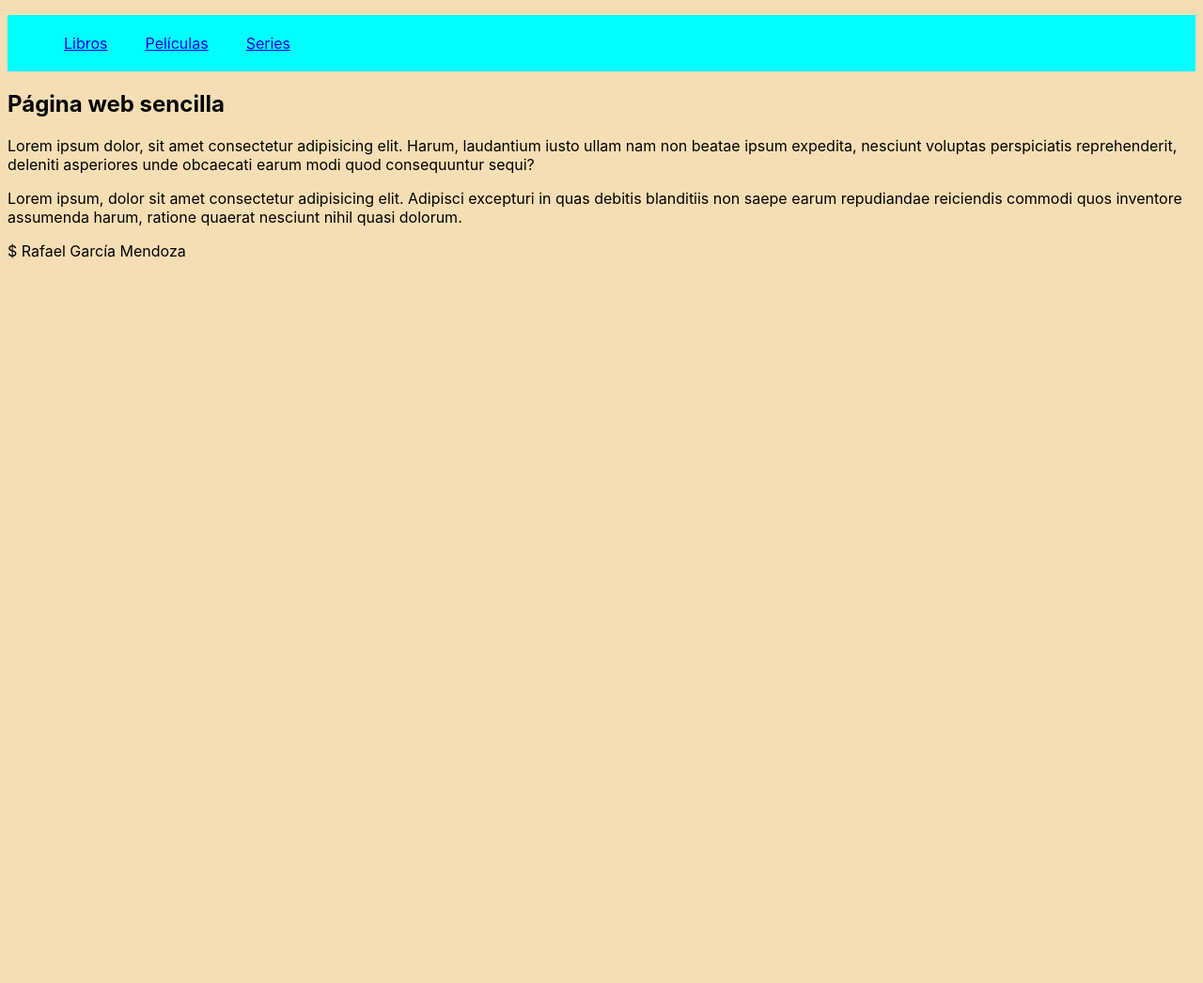
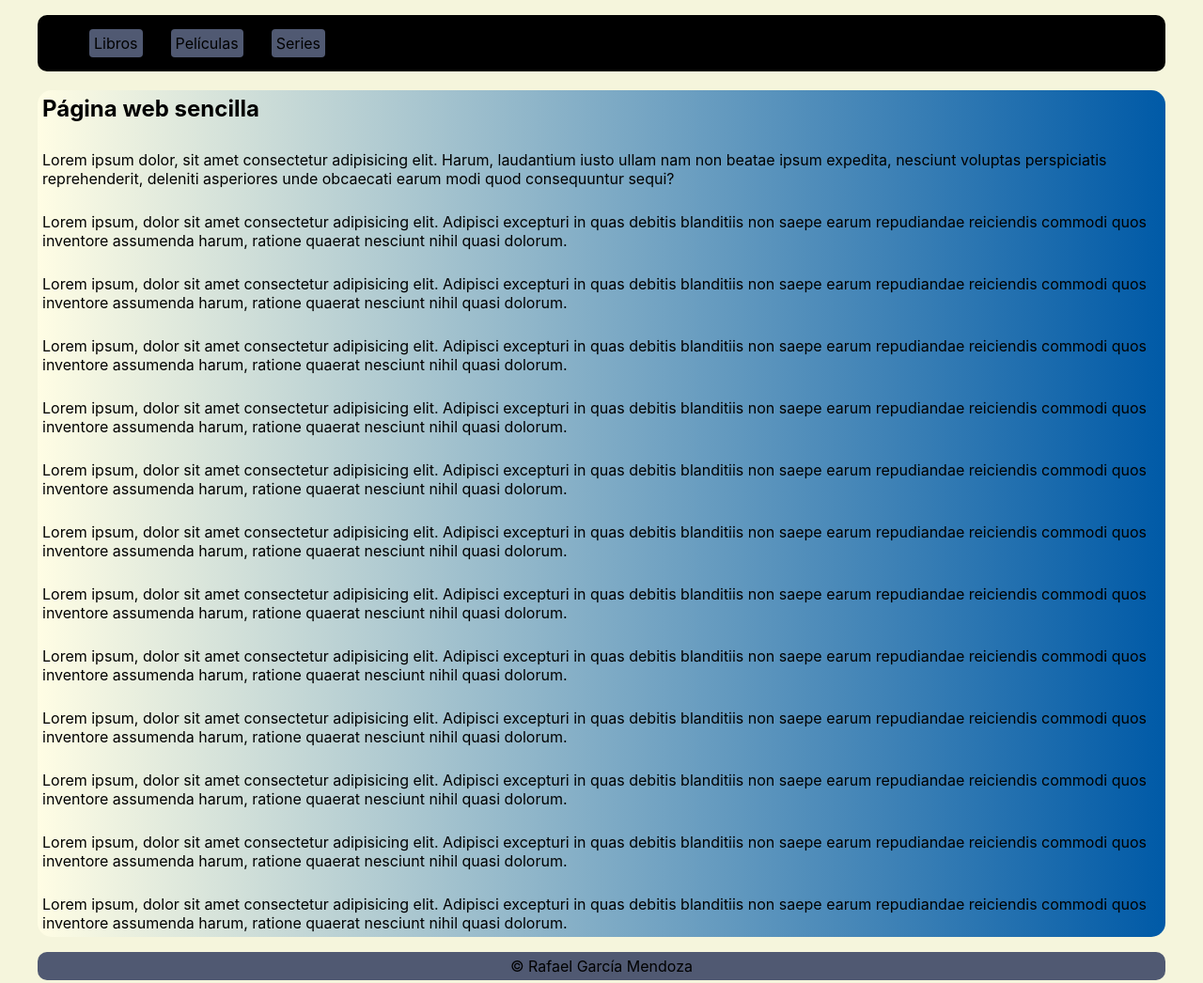
Before and after one commit to Raynou/Dise-o-HTML-CSS-test, a plain HTML site: page index.html in a window 1280 px wide. Shown: the whole page at 94% size. Before the commit the page ends 800 px from the top, so only its background shows below. Drawn offline with Linux system fonts and the light colour scheme.

Commit message:
Quinto commit, diseño terminado y listo para ser usado como dummy

```diff
--- a/index.html
+++ b/index.html
@@ -26,10 +26,46 @@
             <p>
                 Lorem ipsum, dolor sit amet consectetur adipisicing elit. Adipisci excepturi in quas debitis blanditiis non saepe earum repudiandae reiciendis commodi quos inventore assumenda harum, ratione quaerat nesciunt nihil quasi dolorum.
             </p>
+            <p>
+                Lorem ipsum, dolor sit amet consectetur adipisicing elit. Adipisci excepturi in quas debitis blanditiis non saepe earum repudiandae reiciendis commodi quos inventore assumenda harum, ratione quaerat nesciunt nihil quasi dolorum.
+            </p>
+            <p>
+                Lorem ipsum, dolor sit amet consectetur adipisicing elit. Adipisci excepturi in quas debitis blanditiis non saepe earum repudiandae reiciendis commodi quos inventore assumenda harum, ratione quaerat nesciunt nihil quasi dolorum.
+            </p>
+            <p>
+                Lorem ipsum, dolor sit amet consectetur adipisicing elit. Adipisci excepturi in quas debitis blanditiis non saepe earum repudiandae reiciendis commodi quos inventore assumenda harum, ratione quaerat nesciunt nihil quasi dolorum.
+            </p>
+            <p>
+                Lorem ipsum, dolor sit amet consectetur adipisicing elit. Adipisci excepturi in quas debitis blanditiis non saepe earum repudiandae reiciendis commodi quos inventore assumenda harum, ratione quaerat nesciunt nihil quasi dolorum.
+            </p>
 
+            <p>
+                Lorem ipsum, dolor sit amet consectetur adipisicing elit. Adipisci excepturi in quas debitis blanditiis non saepe earum repudiandae reiciendis commodi quos inventore assumenda harum, ratione quaerat nesciunt nihil quasi dolorum.
+            </p>
+            <p>
+                Lorem ipsum, dolor sit amet consectetur adipisicing elit. Adipisci excepturi in quas debitis blanditiis non saepe earum repudiandae reiciendis commodi quos inventore assumenda harum, ratione quaerat nesciunt nihil quasi dolorum.
+            </p>
+
+            <p>
+                Lorem ipsum, dolor sit amet consectetur adipisicing elit. Adipisci excepturi in quas debitis blanditiis non saepe earum repudiandae reiciendis commodi quos inventore assumenda harum, ratione quaerat nesciunt nihil quasi dolorum.
+            </p>
+            <p>
+                Lorem ipsum, dolor sit amet consectetur adipisicing elit. Adipisci excepturi in quas debitis blanditiis non saepe earum repudiandae reiciendis commodi quos inventore assumenda harum, ratione quaerat nesciunt nihil quasi dolorum.
+            </p>
+            <p>
+                Lorem ipsum, dolor sit amet consectetur adipisicing elit. Adipisci excepturi in quas debitis blanditiis non saepe earum repudiandae reiciendis commodi quos inventore assumenda harum, ratione quaerat nesciunt nihil quasi dolorum.
+            </p>
+
+            <p>
+                Lorem ipsum, dolor sit amet consectetur adipisicing elit. Adipisci excepturi in quas debitis blanditiis non saepe earum repudiandae reiciendis commodi quos inventore assumenda harum, ratione quaerat nesciunt nihil quasi dolorum.
+            </p>
+
+            <p>
+                Lorem ipsum, dolor sit amet consectetur adipisicing elit. Adipisci excepturi in quas debitis blanditiis non saepe earum repudiandae reiciendis commodi quos inventore assumenda harum, ratione quaerat nesciunt nihil quasi dolorum.
+            </p>
         </article>
 
-        <footer> $ Rafael García Mendoza </footer>
+        <footer> &copy; Rafael García Mendoza </footer>
     </div>
 </body>
 </html>
--- a/static/style.css
+++ b/static/style.css
@@ -3,11 +3,17 @@
 }
 
 body{
-    background: wheat;
+    background: beige;
+}
+
+.container{
+    width: 1200px;
+    margin: 0 auto;
 }
 
 header{
-    background:aqua ;
+    background:black ;
+    border-radius: 10px;
 }
 header ul{
     display: flex;
@@ -16,4 +22,36 @@ header ul{
 header ul li{
     margin: 15px;
     padding: 5px;
+    background: rgb(80, 89, 114);
+    border-radius: 4px;
 }
+header ul li a{
+    text-decoration: none;
+    color: black;
+}
+
+/*article*/
+
+article{
+    border-radius: 15px;
+    background: #005AA7;  /* fallback for old browsers */
+    background: -webkit-linear-gradient(to right, #FFFDE4, #005AA7);  /* Chrome 10-25, Safari 5.1-6 */
+    background: linear-gradient(to right, #FFFDE4, #005AA7); /* W3C, IE 10+/ Edge, Firefox 16+, Chrome 26+, Opera 12+, Safari 7+ */
+
+}
+article h1{
+    padding: 5px;
+}
+article p{
+    padding: 5px;
+}
+/*article*/
+
+footer{
+    text-align: center;
+    background: rgb(80, 89, 114);
+    color: black;
+    padding: 5px;
+    border-radius: 10px;
+    margin-top: 10px;
+}
```
